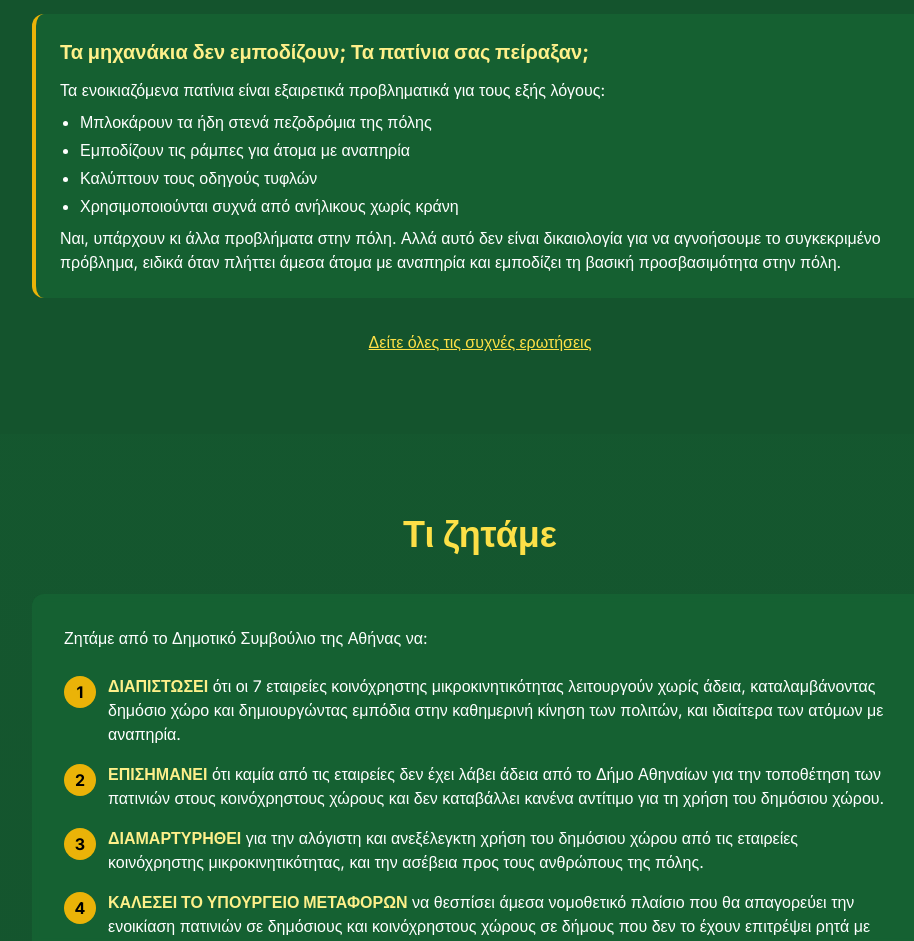
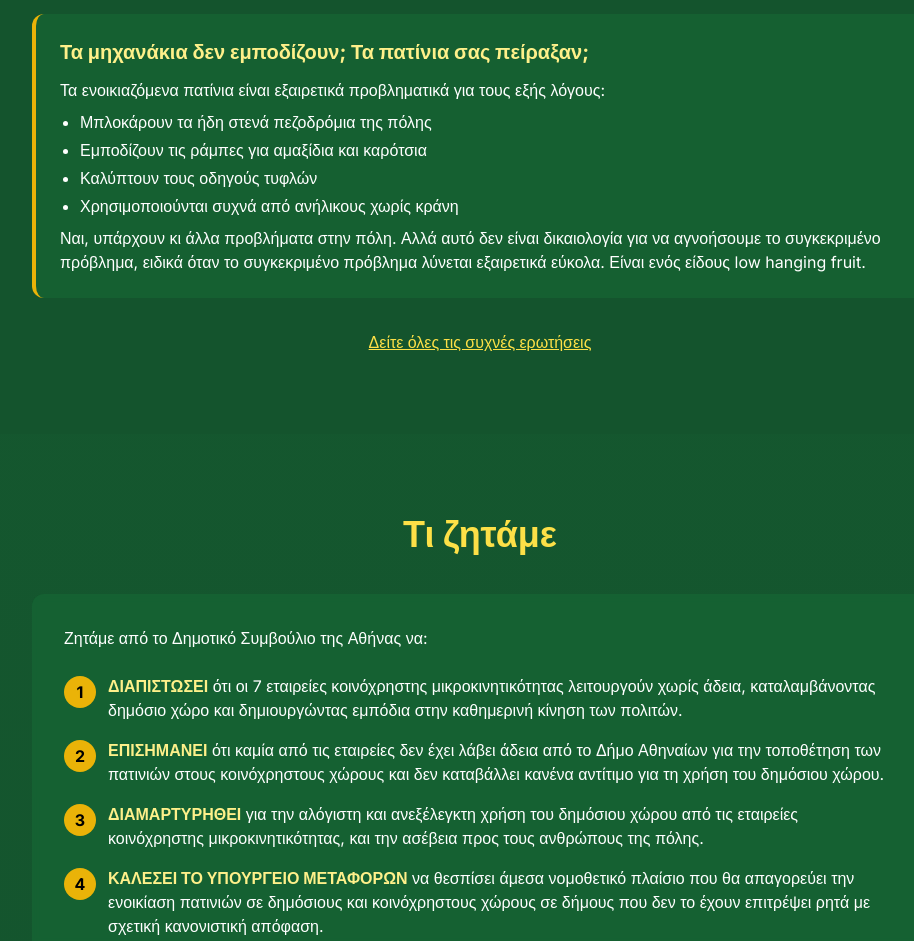
Before and after one commit to christosporios/aint-no-love-in-the-jungle, a Next.js app: page / in a window 1280 px wide. Shown: the part 3960-4901 px from the top of the page, without its empty margins (160-1074 px from the left). Built offline with nearby package versions, Linux system fonts and the light colour scheme.

Commit message:
fix copy

```diff
--- a/app/faq/page.tsx
+++ b/app/faq/page.tsx
@@ -62,14 +62,13 @@ export default function FAQPage() {
               <p>Τα ενοικιαζόμενα πατίνια είναι εξαιρετικά προβληματικά για τους εξής λόγους:</p>
               <ul className="list-disc pl-5 mt-2 space-y-1">
                 <li>Μπλοκάρουν τα ήδη στενά πεζοδρόμια της πόλης</li>
-                <li>Εμποδίζουν τις ράμπες για άτομα με αναπηρία</li>
+                <li>Εμποδίζουν τις ράμπες για αμαξίδια και καρότσια</li>
                 <li>Καλύπτουν τους οδηγούς τυφλών</li>
                 <li>Χρησιμοποιούνται συχνά από ανήλικους χωρίς κράνη</li>
               </ul>
               <p className="mt-2">
                 Ναι, υπάρχουν κι άλλα προβλήματα στην πόλη. Αλλά αυτό δεν είναι δικαιολογία για να αγνοήσουμε το
-                συγκεκριμένο πρόβλημα, ειδικά όταν πλήττει άμεσα άτομα με αναπηρία και εμποδίζει τη βασική
-                προσβασιμότητα στην πόλη.
+                συγκεκριμένο πρόβλημα, ειδικά όταν το συγκεκριμένο πρόβλημα λύνεται εξαιρετικά εύκολα. Είναι ενός είδους low hanging fruit.
               </p>
             </div>
 
--- a/components/demands-section.tsx
+++ b/components/demands-section.tsx
@@ -19,7 +19,7 @@ export default function DemandsSection() {
                 <p>
                   <strong className="text-yellow-200">ΔΙΑΠΙΣΤΩΣΕΙ</strong> ότι οι 7 εταιρείες κοινόχρηστης
                   μικροκινητικότητας λειτουργούν χωρίς άδεια, καταλαμβάνοντας δημόσιο χώρο και δημιουργώντας εμπόδια
-                  στην καθημερινή κίνηση των πολιτών, και ιδιαίτερα των ατόμων με αναπηρία.
+                  στην καθημερινή κίνηση των πολιτών.
                 </p>
               </div>
 
--- a/components/faq-section.tsx
+++ b/components/faq-section.tsx
@@ -45,14 +45,13 @@ export default function FAQSection() {
               <p>Τα ενοικιαζόμενα πατίνια είναι εξαιρετικά προβληματικά για τους εξής λόγους:</p>
               <ul className="list-disc pl-5 mt-2 space-y-1">
                 <li>Μπλοκάρουν τα ήδη στενά πεζοδρόμια της πόλης</li>
-                <li>Εμποδίζουν τις ράμπες για άτομα με αναπηρία</li>
+                <li>Εμποδίζουν τις ράμπες για αμαξίδια και καρότσια</li>
                 <li>Καλύπτουν τους οδηγούς τυφλών</li>
                 <li>Χρησιμοποιούνται συχνά από ανήλικους χωρίς κράνη</li>
               </ul>
               <p className="mt-2">
                 Ναι, υπάρχουν κι άλλα προβλήματα στην πόλη. Αλλά αυτό δεν είναι δικαιολογία για να αγνοήσουμε το
-                συγκεκριμένο πρόβλημα, ειδικά όταν πλήττει άμεσα άτομα με αναπηρία και εμποδίζει τη βασική
-                προσβασιμότητα στην πόλη.
+                συγκεκριμένο πρόβλημα, ειδικά όταν το συγκεκριμένο πρόβλημα λύνεται εξαιρετικά εύκολα. Είναι ενός είδους low hanging fruit.
               </p>
             </div>
           </div>
```
